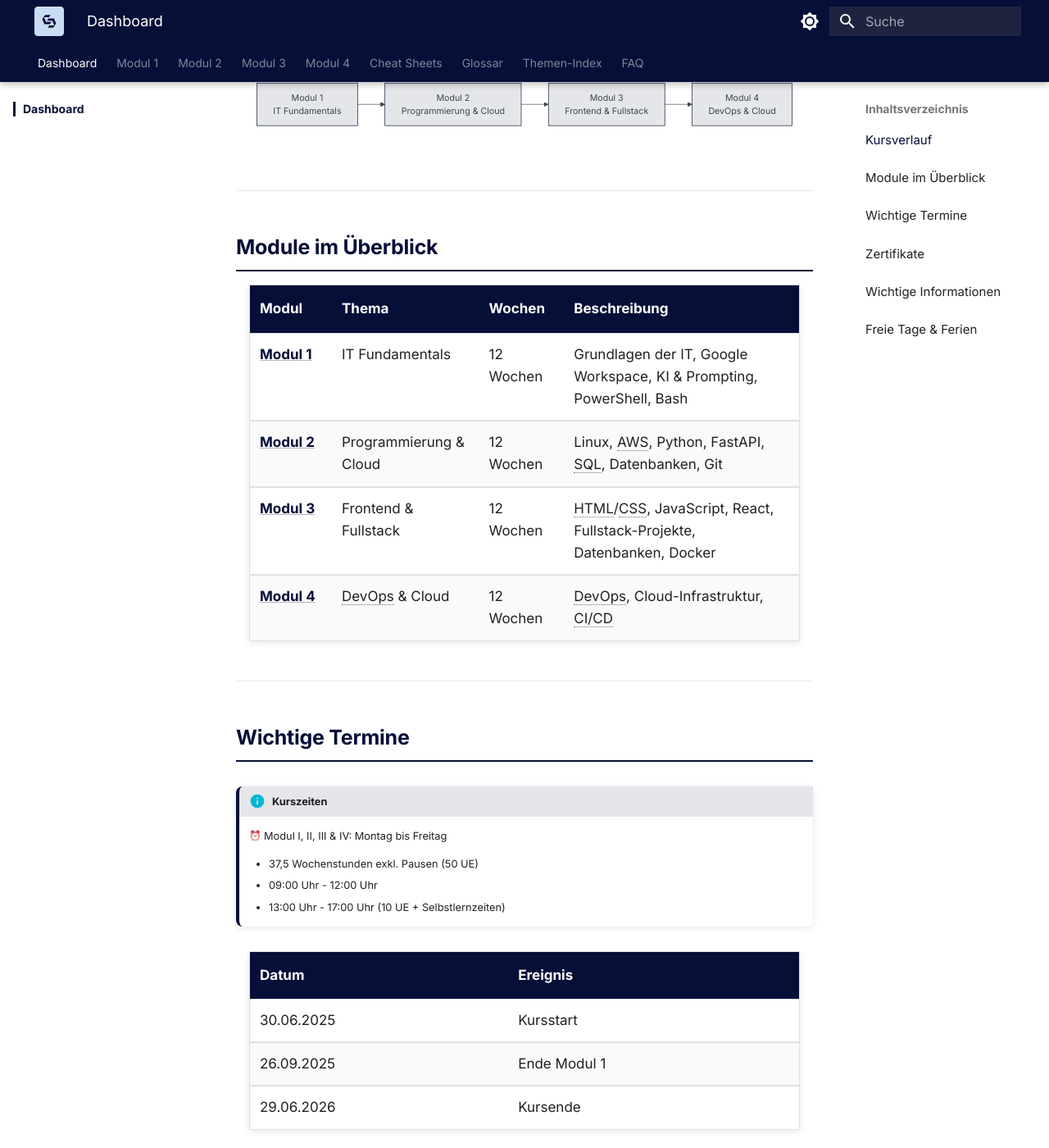
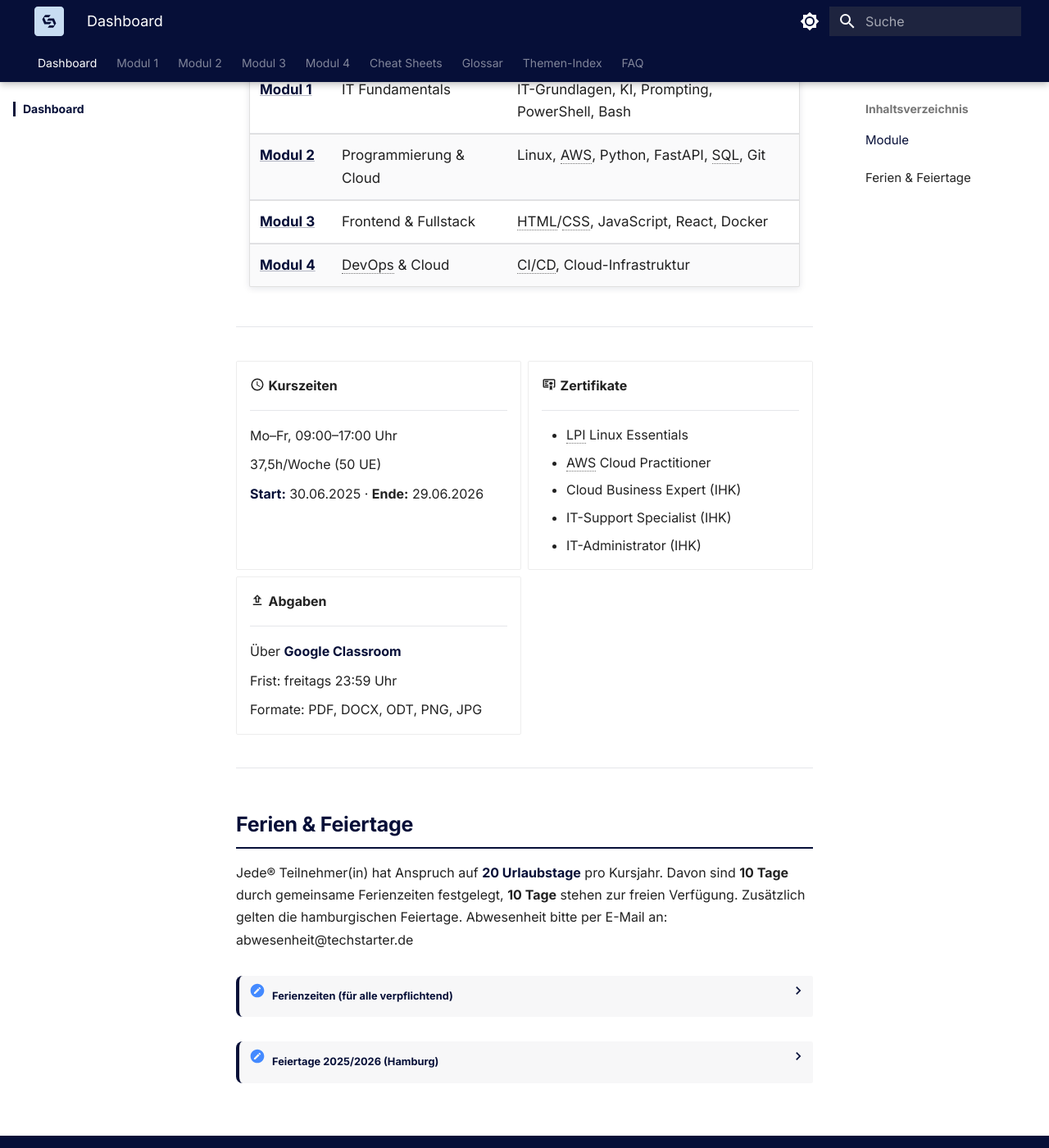
Before and after one commit to JacobMenge/kurs-25-06, an MkDocs documentation site: the page built from docs/index.md, in a window 1280 px wide and 1400 px high, scrolled down 357 px. Shown: the whole window at 82% size. Built offline with MkDocs 1.6.1 and Material for MkDocs 9.7.7, drawn with Linux system fonts in a browser that asks for light colours; emoji names are drawn with the system emoji font; some of the changed text lies outside the part shown.

Commit message:
refactor: Dashboard kompakter und übersichtlicher gestaltet
- Mermaid-Flowchart entfernt (redundant)
- Modul-Tabelle kompakter (3 statt 4 Spalten)
- Kurszeiten, Zertifikate, Abgaben als Grid-Cards nebeneinander
- Ferien & Feiertage in einklappbare Details-Blöcke
- Intro-Text gekürzt

Co-Authored-By: Claude Opus 4.6 <noreply@anthropic.com>

````diff
--- a/docs/index.md
+++ b/docs/index.md
@@ -5,90 +5,74 @@ description: Kursunterlagen und Übungen – Kurs 25-06
 
 # Kurs 25-06
 
-Willkommen auf der Kursplattform. Hier findest du alle Unterlagen, Übungen und Assignments zu den einzelnen Modulen und Wochen.
+Alle Unterlagen, Übungen und Assignments zu den Modulen und Wochen.
 
 ---
 
-## Kursverlauf
+## Module
 
-```mermaid
-flowchart LR
-    A[Modul 1<br>IT Fundamentals] --> B[Modul 2<br>Programmierung & Cloud]
-    B --> C[Modul 3<br>Frontend & Fullstack]
-    C --> D[Modul 4<br>DevOps & Cloud]
-```
+| Modul | Thema | Inhalte |
+|-------|-------|---------|
+| [**Modul 1**](modul-1/index.md) | IT Fundamentals | IT-Grundlagen, KI, Prompting, PowerShell, Bash |
+| [**Modul 2**](modul-2/index.md) | Programmierung & Cloud | Linux, AWS, Python, FastAPI, SQL, Git |
+| [**Modul 3**](modul-3/index.md) | Frontend & Fullstack | HTML/CSS, JavaScript, React, Docker |
+| [**Modul 4**](modul-4/index.md) | DevOps & Cloud | CI/CD, Cloud-Infrastruktur |
 
 ---
 
-## Module im Überblick
+<div class="grid cards" markdown>
 
-| Modul | Thema | Wochen | Beschreibung |
-|-------|-------|--------|--------------|
-| [**Modul 1**](modul-1/index.md) | IT Fundamentals | 12 Wochen | Grundlagen der IT, Google Workspace, KI & Prompting, PowerShell, Bash |
-| [**Modul 2**](modul-2/index.md) | Programmierung & Cloud | 12 Wochen | Linux, AWS, Python, FastAPI, SQL, Datenbanken, Git |
-| [**Modul 3**](modul-3/index.md) | Frontend & Fullstack | 12 Wochen | HTML/CSS, JavaScript, React, Fullstack-Projekte, Datenbanken, Docker |
-| [**Modul 4**](modul-4/index.md) | DevOps & Cloud | 12 Wochen | DevOps, Cloud-Infrastruktur, CI/CD |
+-   :material-clock-outline: **Kurszeiten**
+
+    ---
+
+    Mo–Fr, 09:00–17:00 Uhr
+
+    37,5h/Woche (50 UE)
+
+    **Start:** 30.06.2025 · **Ende:** 29.06.2026
+
+-   :material-certificate-outline: **Zertifikate**
+
+    ---
+
+    - LPI Linux Essentials
+    - AWS Cloud Practitioner
+    - Cloud Business Expert (IHK)
+    - IT-Support Specialist (IHK)
+    - IT-Administrator (IHK)
+
+-   :material-upload-outline: **Abgaben**
+
+    ---
+
+    Über **Google Classroom**
+
+    Frist: freitags 23:59 Uhr
+
+    Formate: PDF, DOCX, ODT, PNG, JPG
+
+</div>
 
 ---
 
-## Wichtige Termine
+## Ferien & Feiertage
 
-!!! info "Kurszeiten"
-    :alarm_clock: Modul I, II, III & IV: Montag bis Freitag
+Jede(r) Teilnehmer(in) hat Anspruch auf **20 Urlaubstage** pro Kursjahr. Davon sind **10 Tage** durch gemeinsame Ferienzeiten festgelegt, **10 Tage** stehen zur freien Verfügung. Zusätzlich gelten die hamburgischen Feiertage. Abwesenheit bitte per E-Mail an: abwesenheit@techstarter.de
 
-    - 37,5 Wochenstunden exkl. Pausen (50 UE)
-    - 09:00 Uhr - 12:00 Uhr
-    - 13:00 Uhr - 17:00 Uhr (10 UE + Selbstlernzeiten)
+<details markdown>
+<summary><strong>Ferienzeiten (für alle verpflichtend)</strong></summary>
 
-| Datum | Ereignis |
-|-------|----------|
-| 30.06.2025 | Kursstart |
-| 26.09.2025 | Ende Modul 1 |
-| 29.06.2026 | Kursende |
-
----
-
-## Zertifikate
-
-!!! abstract "Zertifikate im Kurs"
-    Im Verlauf des Kurses werden folgende Zertifizierungen vorbereitet:
-
-    - **LPI Linux Essentials** :flag_gb: :flag_de:
-    - **AWS Cloud Practitioner Zertifikat** :flag_de: :flag_gb:
-    - **Cloud Business Expert (IHK)** :flag_de:
-    - **IT-Support Specialist (IHK)** :flag_de:
-    - **IT-Administrator (IHK)** :flag_de:
-
----
-
-## Wichtige Informationen
-
-!!! tip "Allgemeine Hinweise"
-    - Abgaben erfolgen über Google Classroom
-    - Abgabefristen: in der Regel freitags bis 23:59 Uhr
-    - Akzeptierte Formate: PDF, DOCX, ODT, PNG, JPG
-    - Bei Fragen oder Problemen: frühzeitig melden
-
----
-
-## Freie Tage & Ferien
-
-!!! note "Unterrichtsfreie Tage"
-    Insgesamt hat jede(r) Teilnehmer(in) einen gesetzlichen Anspruch auf **20 Urlaubstage** pro Kursjahr. **10 Urlaubstage** werden durch gemeinsame Ferienzeiten abgebildet. Zusätzlich stehen jede(r) Teilnehmer(in) **10 Urlaubstage** zur individuellen Inanspruchnahme zur Verfügung.
-
-    Schicke hierfür bitte eine kurze E-Mail an: abwesenheit@techstarter.de.
-
-    Zusätzlich gelten die hamburgischen Feiertage, da die Techstarter GmbH in Hamburg ansässig ist. Du hast an allen unten genannten Feiertagen keinen Unterricht.
-
-**Ferien (für alle verpflichtend):**
-
-| Zeitraum | Ferien | Urlaubstage |
-|----------|--------|-------------|
-| 04.08.2025 – 08.08.2025 | Sommerferien 2025 | 5 |
+| Zeitraum | Ferien | Tage |
+|----------|--------|------|
+| 04.08. – 08.08.2025 | Sommerferien 2025 | 5 |
 | 24.12.2025 – 02.01.2026 | Winterferien 2025 | 4 |
 | 15.05.2026 | Mai-Brücke | 1 |
 
-**Feiertage 2025/2026 (Hamburg):**
+</details>
+
+<details markdown>
+<summary><strong>Feiertage 2025/2026 (Hamburg)</strong></summary>
 
 | Datum | Feiertag |
 |-------|----------|
@@ -97,8 +81,10 @@ flowchart LR
 | 25.12.2025 | 1. Weihnachtstag |
 | 26.12.2025 | 2. Weihnachtstag |
 | 01.01.2026 | Neujahr |
-| 03.04.2026 | Karfreitag 2026 |
+| 03.04.2026 | Karfreitag |
 | 06.04.2026 | Ostermontag |
 | 01.05.2026 | Tag der Arbeit |
 | 14.05.2026 | Christi Himmelfahrt |
 | 25.05.2026 | Pfingstmontag |
+
+</details>
````
